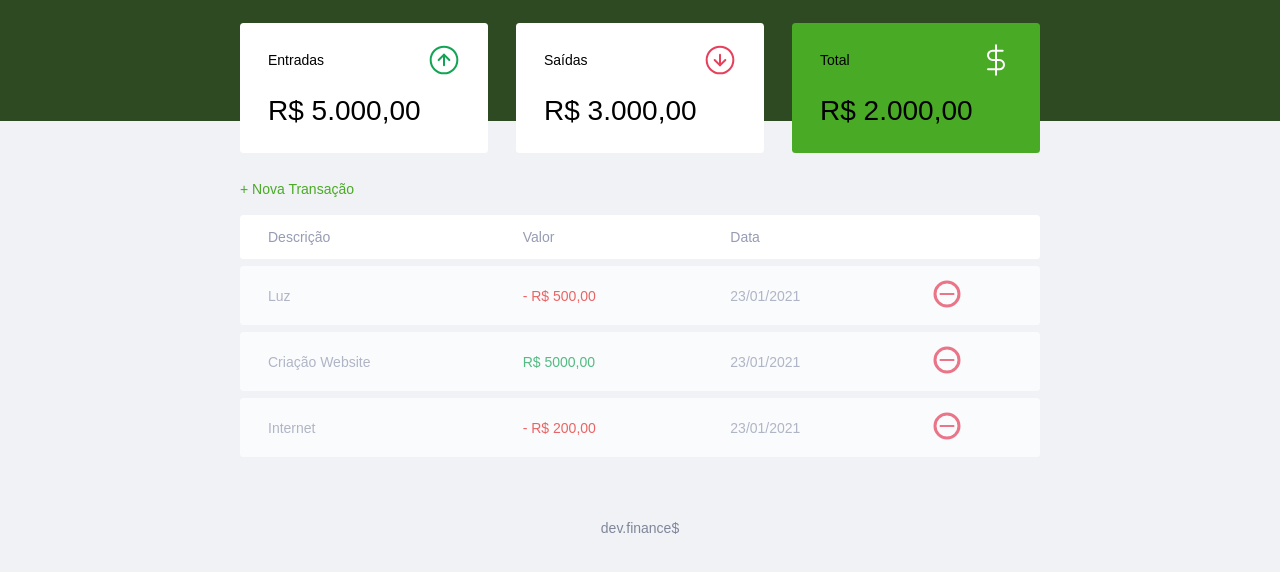
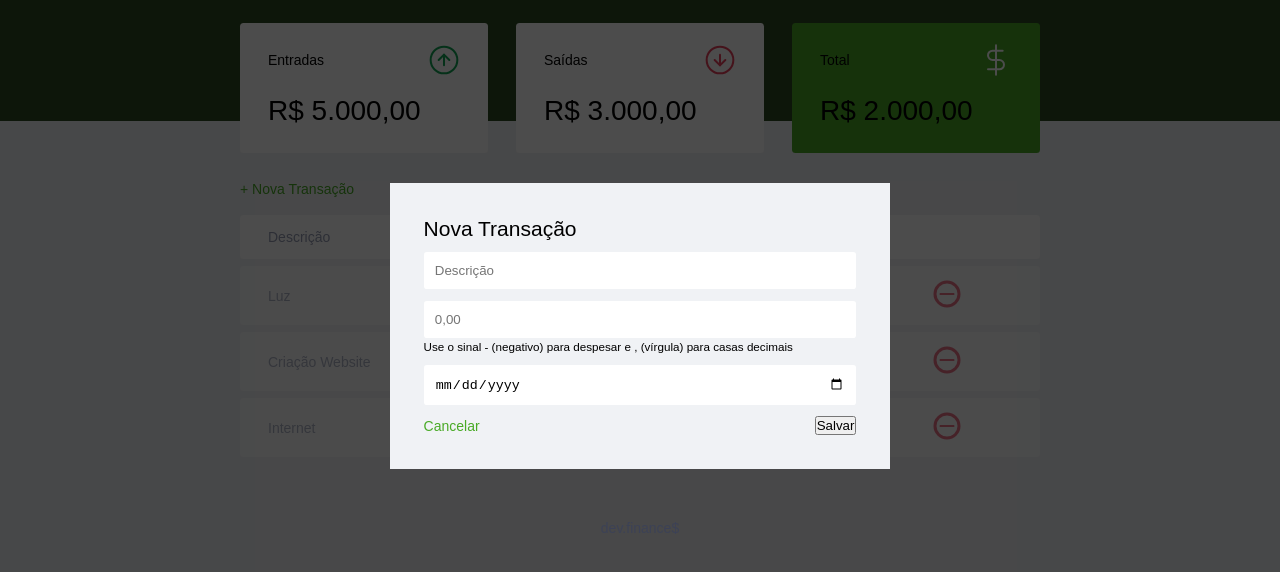
Before and after one commit to jaine-kiefer/devfinances, a plain HTML site: page index.html in a window 1280 px wide. Shown: the part 74-646 px from the top of the page. Drawn offline with Linux system fonts and the light colour scheme.

Commit message:
atualizações

```diff
--- a/index.html
+++ b/index.html
@@ -90,6 +90,53 @@
             </table>
         </section>
     </main>
+
+    <div class="modal-overlay active">
+        <div class="modal">
+            <div id="form">
+                <h2>Nova Transação</h2>
+                <form action="">
+                    <div class="input-group">
+                        <label class="sr-only" for="description">Descrição</label>
+                        <input
+                            type="text"
+                            id="description"
+                            name="description"
+                            placeholder="Descrição"
+                        />
+                    </div>
+
+                    <div class="input-group">
+                        <label class="sr-only" for="amount">Valor</label>
+                        <input
+                            type="number"
+                            step="0.01"
+                            id="amount"
+                            name="amount"
+                            placeholder="0,00"
+                        />
+
+                        <small class="help">Use o sinal - (negativo) para despesar e , (vírgula) para casas decimais</small>
+                    </div>
+
+                    <div class="input-group">
+                        <label class="sr-only" for="date">Data</label>
+                        <input
+                            type="date"
+                            id="date"
+                            name="date"
+                        />
+                    </div>
+
+                    <div class="input-group actions">
+                        <a href="" class="button cancel">Cancelar</a>
+                        <button>Salvar</button>
+                    </div>
+                </form>
+            </div>
+        </div>
+    </div>
+
     <footer>
         <p>dev.finance$</p>
     </footer>
--- a/style.css
+++ b/style.css
@@ -157,6 +157,67 @@
 td.expense {
     color: #e92929
 }
+
+.modal-overlay {
+    width: 100%;
+    height: 100%;
+
+    background-color: rgba(0, 0, 0, 0.7);
+
+    position: fixed;
+    top: 0;
+
+    display: flex;
+    align-items: center;
+    justify-content: center;
+
+    opacity: 0;
+    visibility: hidden;
+
+}
+
+.modal-overlay.active {
+    opacity: 1;
+    visibility: visible;
+}
+
+.modal {
+    background: #f0f2f5;
+    padding: 2.4rem;
+    max-width: 500px;
+    width: 90;
+
+}
+
+#form {
+   max-width: 500px;
+}
+
+#form h2 {
+    margin-top: 0;
+}
+
+input {
+    border: none;
+    border-radius: 0.2rem;
+
+    padding: 0.8rem;
+    width: 100%;
+}
+
+.input-group {
+    margin-top: 0.8rem;
+}
+
+.input-group small {
+    opacity: 0.4rem;
+}
+
+.input-group.actions {
+    display: flex;
+    justify-content: space-between;
+    align-items: center;
+}
 footer {
     text-align: center;
     padding: 4rem 0 2rem;
```
